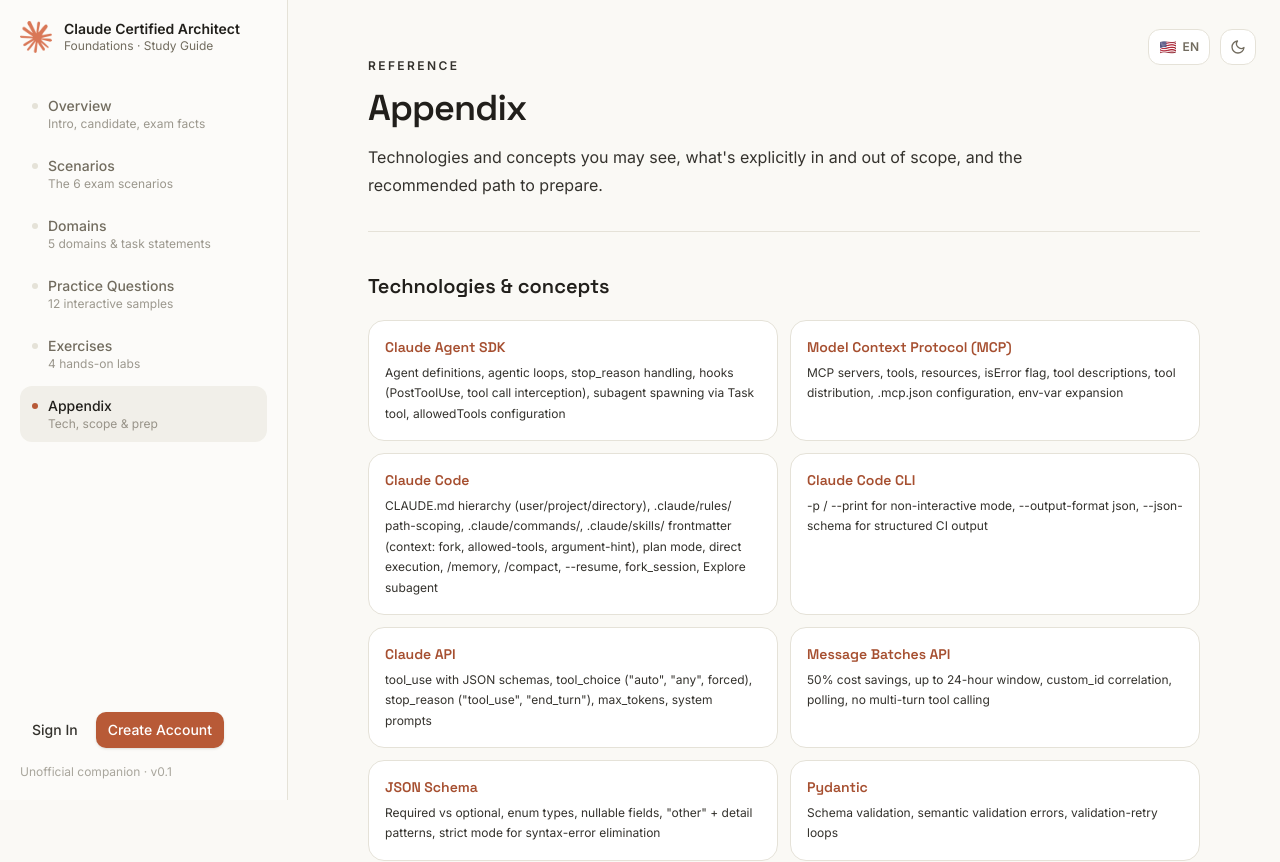
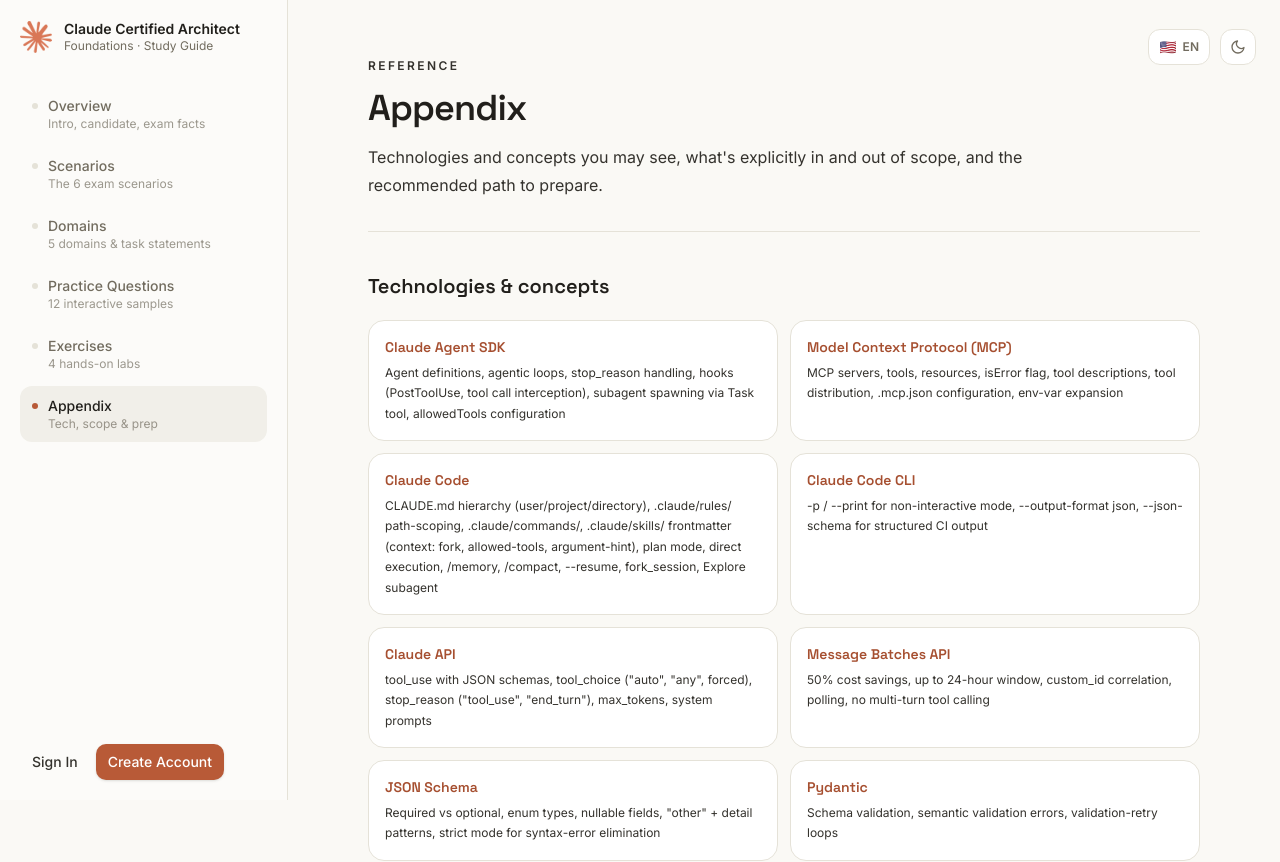
Before and after one commit to EliasSantiago/claude-foundations-certification-exam-guide, a Next.js app: page /appendix in a window 1280 px wide. Shown: the top 862 px of the page. Built offline with nearby package versions, Linux system fonts and the light colour scheme; no server answers.

Commit message:
style: remove unofficial companion text from desktop sidebar footer

```diff
--- a/components/Sidebar.tsx
+++ b/components/Sidebar.tsx
@@ -172,9 +172,6 @@
           <div className="flex items-center justify-between gap-3">
             <UserMenu />
           </div>
-          <span className="block text-xs text-muted/60">
-            {t("unofficialCompanion")} · v0.1
-          </span>
         </div>
       </aside>
     </>
```
